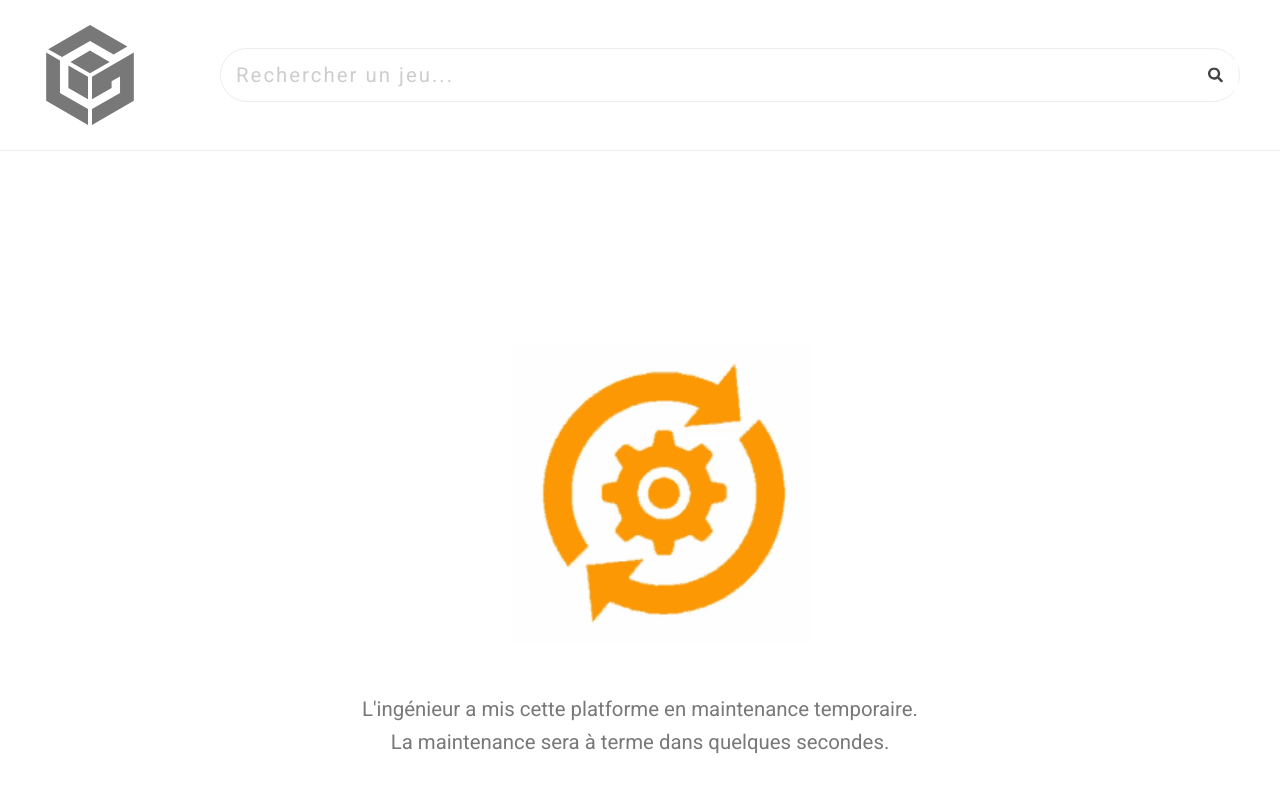
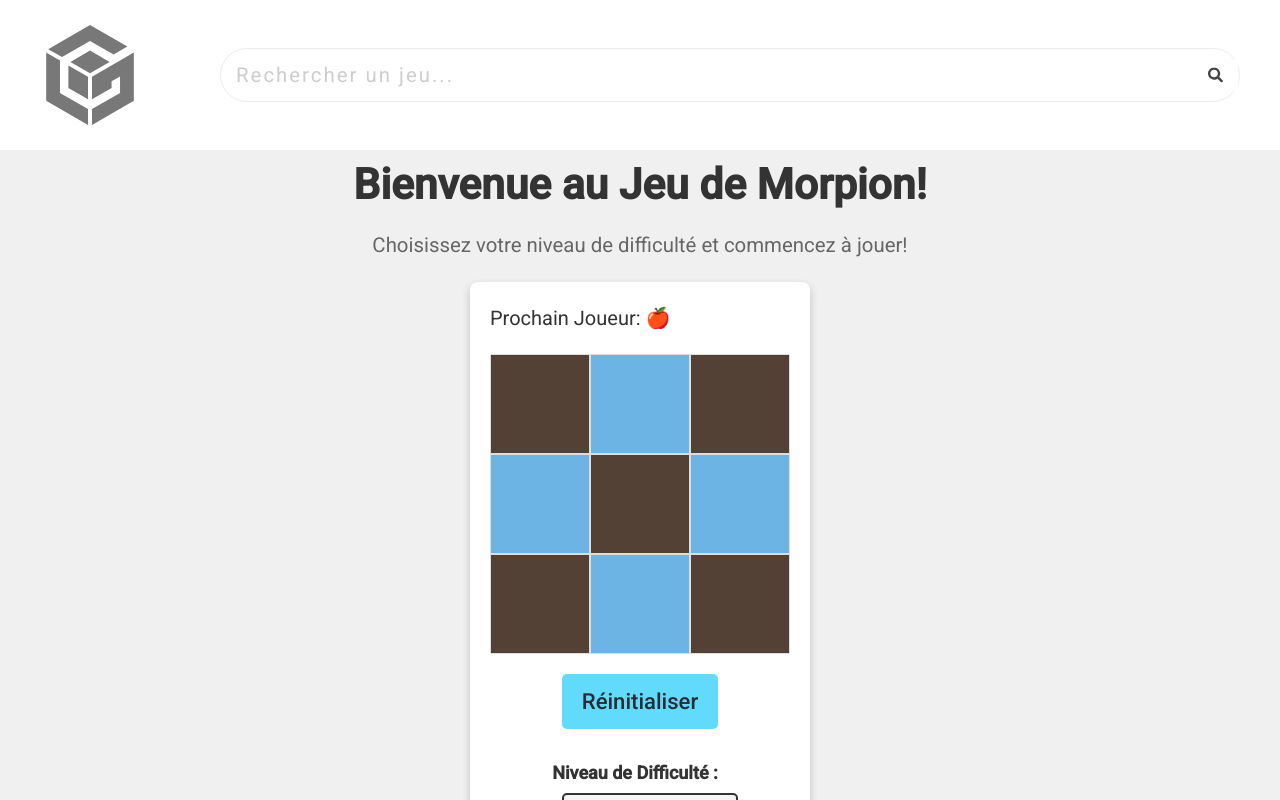
Before and after one commit to hicodingx/games-internship, a React (Vite) app: page /morpion in a window 1280 px wide. Before the commit this address led to /. Shown: the top 800 px of the page. Built offline with nearby package versions, Linux system fonts and the light colour scheme.

Commit message:
Reactivation-code

```diff
--- a/src/client/components/memoryGame/MemoApp/MemoApp.jsx
+++ b/src/client/components/memoryGame/MemoApp/MemoApp.jsx
@@ -25,9 +25,9 @@ function MemoApp() {
   // }, [isStarted]);
 
   // Deactivation
-  useEffect(() => {
-    navigate("/");
-  }, []);
+  // useEffect(() => {
+  //   navigate("/");
+  // }, []);
 
   useEffect(() => {
     if (flippedIndices.length === 2) {
--- a/src/client/components/morpionGame/morpionApp/MorpionApp.jsx
+++ b/src/client/components/morpionGame/morpionApp/MorpionApp.jsx
@@ -6,10 +6,11 @@ import { useNavigate } from "react-router-dom";
 
 const MorpionApp = () => {
   // Deactivation
-  const navigate = useNavigate();
-  useEffect(() => {
-    navigate("/");
-  }, []);
+  // const navigate = useNavigate();
+  // useEffect(() => {
+  //   navigate("/");
+  // }, []);
+  // end deactivation
   return (
     <div className="game-container">
       <header className="game-header">
--- a/src/client/screens/home/Home.jsx
+++ b/src/client/screens/home/Home.jsx
@@ -26,9 +26,9 @@ export default function Home() {
   //   }
   // }, []);
   return (
-    <div className="app-container settings">
+    <div className="app-container">
       {/* Déactivation code  */}
-      <div className="settings-container">
+      {/* <div className="settings-container">
         <div className="setting-img-container">
           <img className="setting-img" src="./rs.gif" alt="settings" />
         </div>
@@ -38,9 +38,10 @@ export default function Home() {
           <br />
           La maintenance sera à terme dans quelques secondes.
         </div>
-      </div>
+      </div> */}
+      {/* end deactivation code */}
 
-      {/* <Modal />
+      <Modal />
 
       <div className="h-container">
         <div className="ms-container">
@@ -86,10 +87,10 @@ export default function Home() {
                   .pauseFor(250)
                   .deleteAll(10)
                   .typeString(
-                    '<p style="color: #27ae60;  fontSize: 24; font-weight: 600" > Jouer ici des jeux qui entraînent votre mémoire, </p>'
+                    '<p style="color: purple;  fontSize: 24; font-weight: 500" > Jouer ici des jeux qui entraînent votre  mémoire, </p>'
                   )
                   .typeString(
-                    '<p> Je suis <span style="color: coral;"> Nadège ATINDEHOU </span> et je serai votre <span style="color: #27ae60; display: inline-block;">adversaire par défaut </span>  </p>'
+                    '<p> Je suis <span style="color: coral;"> Nadège ATINDEHOU </span> et je serai votre <span style="color: #27ae60; display: inline-block;">adversaire  </span> par défaut  </p>'
                   )
                   .pauseFor(500)
                   .start();
@@ -117,7 +118,7 @@ export default function Home() {
             <IoPlayForward size={20} />
           </div>
         </button>
-      </div> */}
+      </div>
     </div>
   );
 }
```
